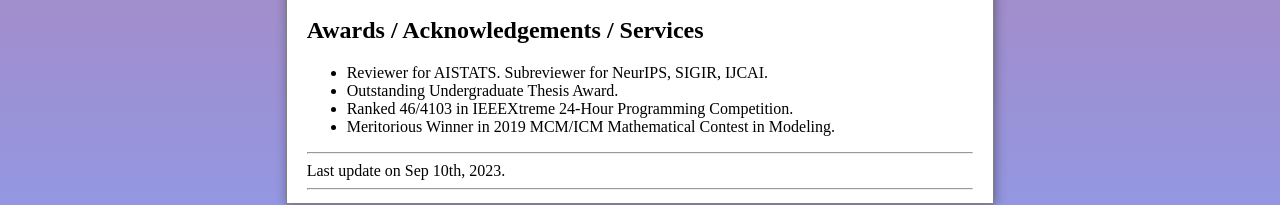
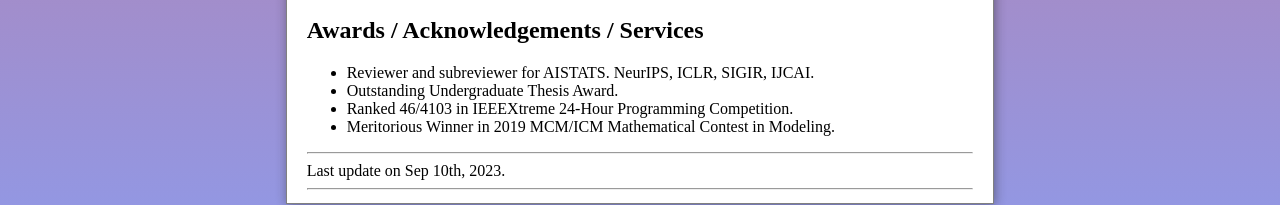
Before and after one commit to TimeLovercc/TimeLovercc.github.io, a plain HTML site: page docs/index.html in a window 1280 px wide. Shown: the part 937-1142 px from the top of the page. Drawn offline with Linux system fonts and the light colour scheme.

Commit message:
change reviewer

```diff
--- a/docs/index.html
+++ b/docs/index.html
@@ -176,7 +176,7 @@ Zhimeng Guo, Jialiang Li, Teng Xiao, Yao Ma, and Suhang Wang. <i>CIKM</i>, 2023.
 <hr>
 <h2 id="services">Awards / Acknowledgements / Services</h2>
 <ul>
-    <li>Reviewer for AISTATS. Subreviewer for NeurIPS, SIGIR, IJCAI.</li>
+    <li>Reviewer and subreviewer for AISTATS. NeurIPS, ICLR, SIGIR, IJCAI.</li>
     <li>Outstanding Undergraduate Thesis Award.</li>
     <li>Ranked 46/4103 in IEEEXtreme 24-Hour Programming Competition.</li>
     <li>Meritorious Winner in 2019 MCM/ICM Mathematical Contest in Modeling.</ul>
```
